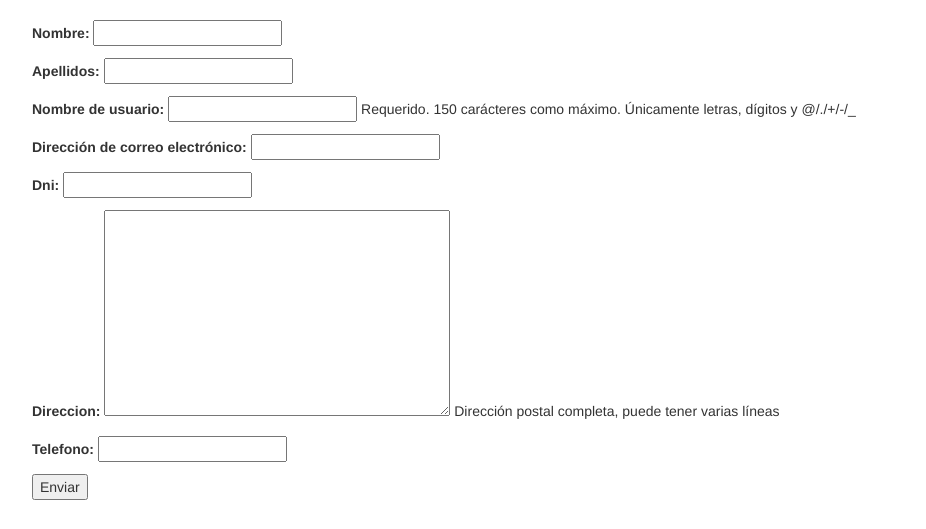
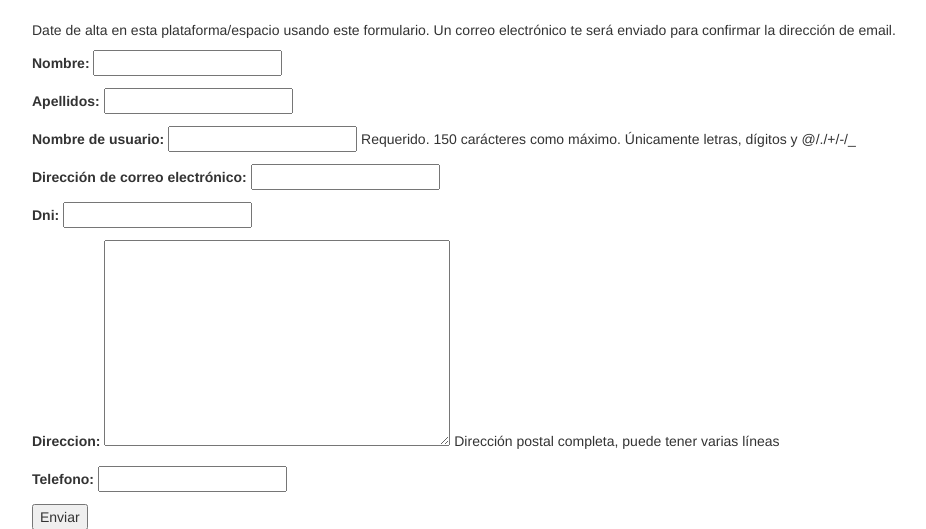
Before and after one commit to kreitek/metaespacio, a Django app: a page that uses metaespacio/plantilla/templates/registro/espaciouser_form.html in a window 1280 px wide. Shown: the part 52-581 px from the top of the page, without its empty margins (38-964 px from the left). Run offline with Django 3.2, Linux system fonts and the light colour scheme; some libraries are stand-ins or nearby versions.

Commit message:
Added introductory message

```diff
--- a/metaespacio/plantilla/templates/registro/espaciouser_form.html
+++ b/metaespacio/plantilla/templates/registro/espaciouser_form.html
@@ -1,6 +1,10 @@
 {% extends "base.html" %}
 
 {% block body %}
+
+<p>Date de alta en esta plataforma/espacio usando este formulario. Un correo
+electrónico te será enviado para confirmar la dirección de email.</p>
+
 <form method="POST" action="{% url 'create_user' %}">
     {% csrf_token %}
     {{form.as_p}}
```
